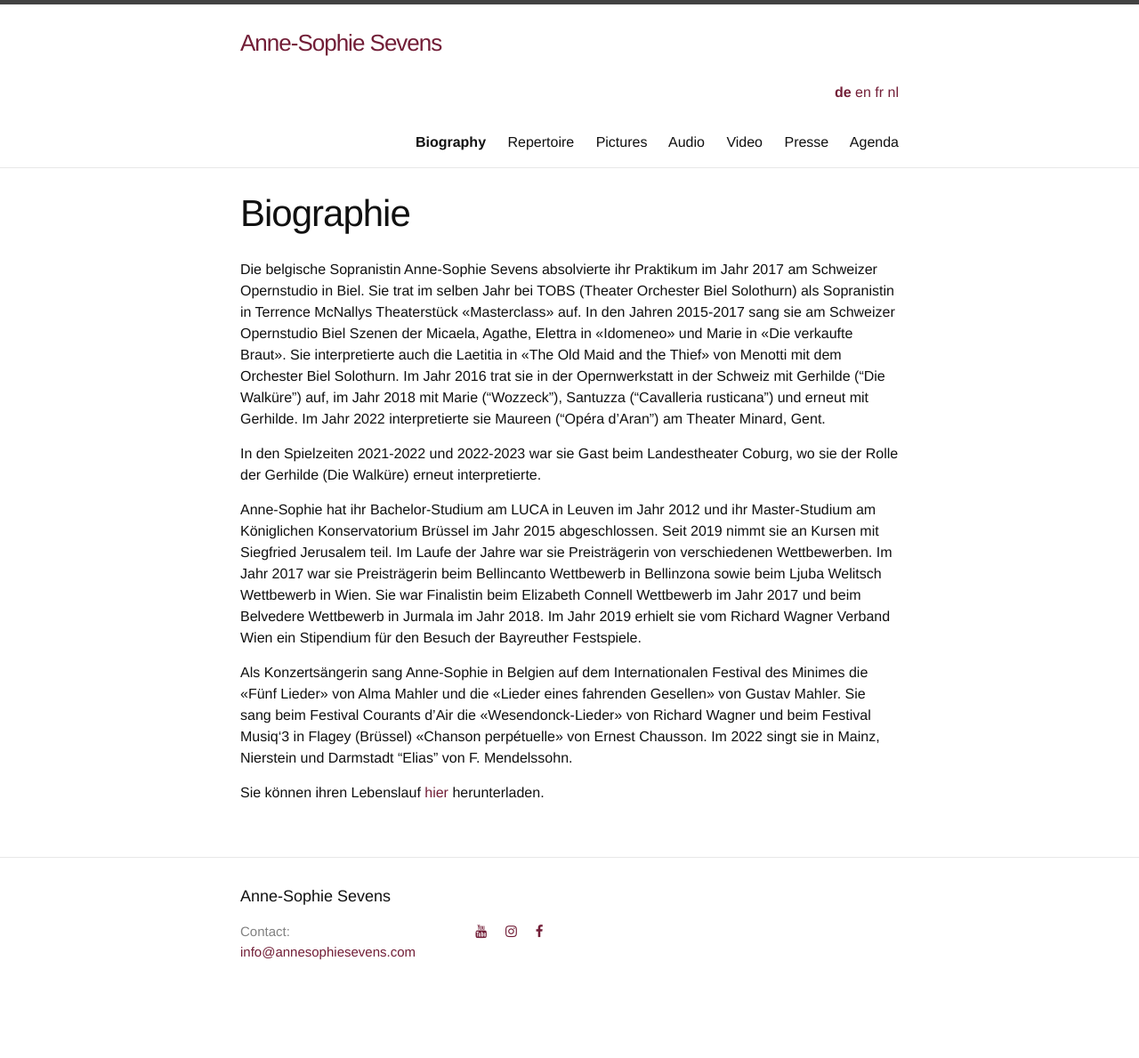
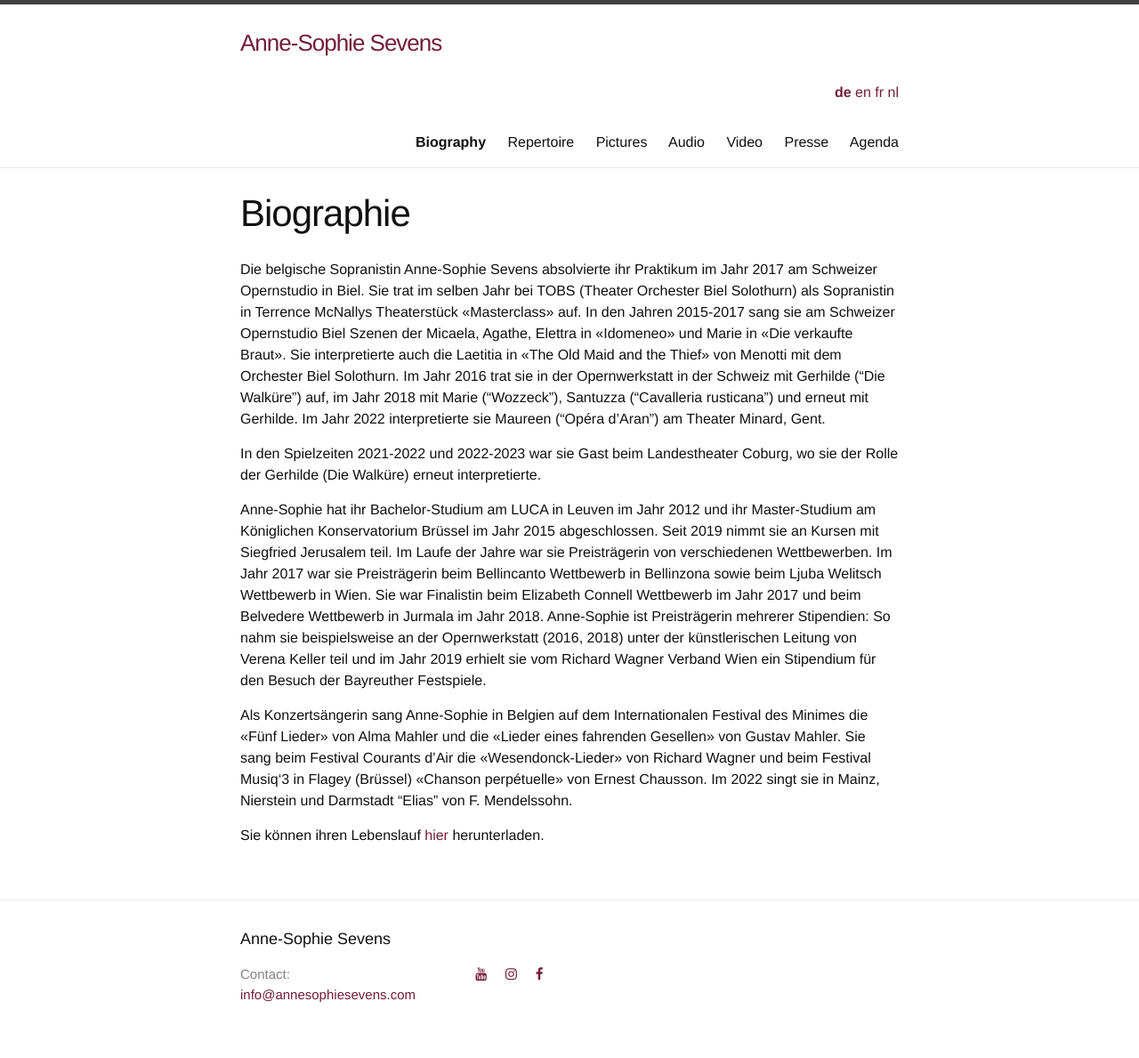
Before and after one commit to annesophie-sevens/annesophie-sevens.github.io, a Jekyll site: the page built from biography-de.md, in a window 1280 px wide. Shown: the whole page at 89% size. Built offline with Jekyll 4.4.1, drawn with Linux system fonts in a browser that asks for light colours; nearby versions of some CDN libraries; before the commit the page ends 1141 px from its top, so only the background shows below that.

Commit message:
Update biography-de.md

```diff
--- a/biography-de.md
+++ b/biography-de.md
@@ -10,7 +10,7 @@
 
 In den Spielzeiten 2021-2022 und 2022-2023 war sie Gast beim Landestheater Coburg, wo sie der Rolle der Gerhilde (Die Walküre) erneut interpretierte.
 
-Anne-Sophie hat ihr Bachelor-Studium am LUCA in Leuven im Jahr 2012 und ihr Master-Studium am Königlichen Konservatorium Brüssel im Jahr 2015 abgeschlossen. Seit 2019 nimmt sie an Kursen mit Siegfried Jerusalem teil. Im Laufe der Jahre war sie Preisträgerin von verschiedenen Wettbewerben. Im Jahr 2017 war sie Preisträgerin beim Bellincanto Wettbewerb in Bellinzona sowie beim Ljuba Welitsch Wettbewerb in Wien. Sie war Finalistin beim Elizabeth Connell Wettbewerb im Jahr 2017 und beim Belvedere Wettbewerb in Jurmala im Jahr 2018. Im Jahr 2019 erhielt sie vom Richard Wagner Verband Wien ein Stipendium für den Besuch der Bayreuther Festspiele.
+Anne-Sophie hat ihr Bachelor-Studium am LUCA in Leuven im Jahr 2012 und ihr Master-Studium am Königlichen Konservatorium Brüssel im Jahr 2015 abgeschlossen. Seit 2019 nimmt sie an Kursen mit Siegfried Jerusalem teil. Im Laufe der Jahre war sie Preisträgerin von verschiedenen Wettbewerben. Im Jahr 2017 war sie Preisträgerin beim Bellincanto Wettbewerb in Bellinzona sowie beim Ljuba Welitsch Wettbewerb in Wien. Sie war Finalistin beim Elizabeth Connell Wettbewerb im Jahr 2017 und beim Belvedere Wettbewerb in Jurmala im Jahr 2018. Anne-Sophie ist Preisträgerin mehrerer Stipendien: So nahm sie beispielsweise an der Opernwerkstatt (2016, 2018) unter der künstlerischen Leitung von Verena Keller teil und im Jahr 2019 erhielt sie vom Richard Wagner Verband Wien ein Stipendium für den Besuch der Bayreuther Festspiele.
 
 Als Konzertsängerin sang Anne-Sophie in Belgien auf dem Internationalen Festival des Minimes die «Fünf Lieder» von Alma Mahler und die «Lieder eines fahrenden Gesellen» von Gustav Mahler. Sie sang beim Festival Courants d’Air die «Wesendonck-Lieder» von Richard Wagner und beim Festival Musiq‘3 in Flagey (Brüssel) «Chanson perpétuelle» von Ernest Chausson. Im 2022 singt sie in Mainz, Nierstein und Darmstadt “Elias” von F. Mendelssohn.
 
```
